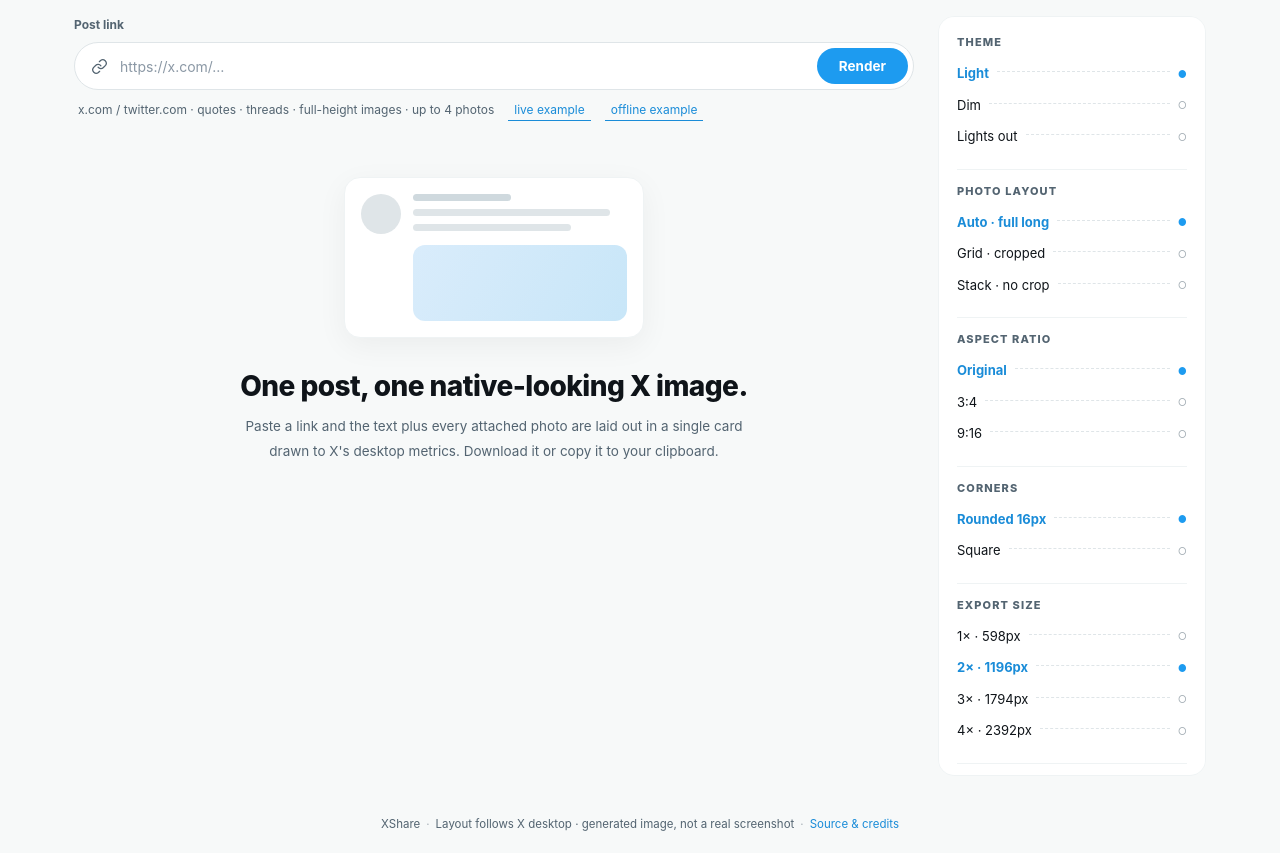
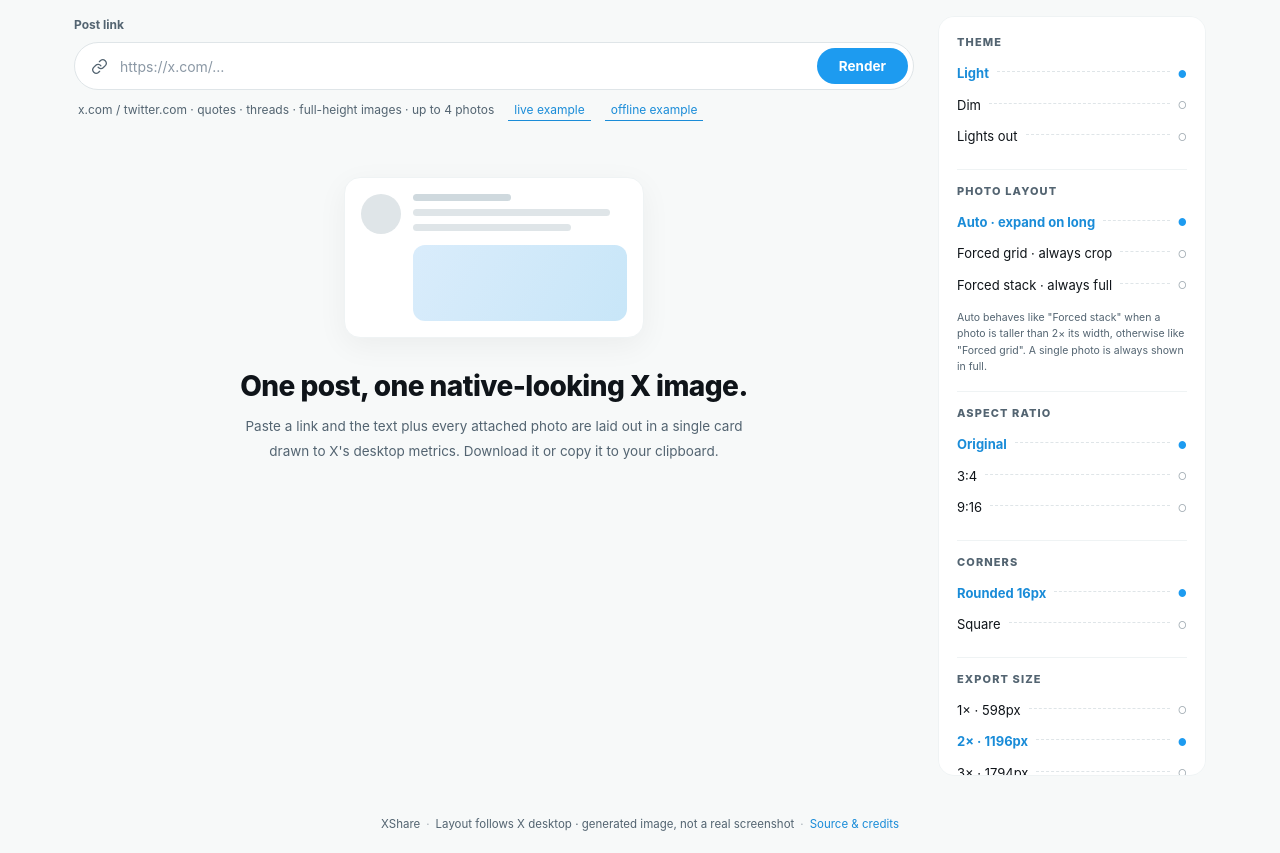
Before and after one commit to springculture/XShare, a plain HTML site: page index.html in a window 1280 px wide. Shown: the part 57-910 px from the top of the page. Drawn offline with Linux system fonts and the light colour scheme.

Commit message:
Clarify photo layout labels: Auto is a shortcut, not a third layout

```diff
--- a/assets/i18n.js
+++ b/assets/i18n.js
@@ -18,9 +18,10 @@ const i18n = {
     themeDim: "Dim",
     themeBlack: "Lights out",
     layout: "Photo layout",
-    layoutAuto: "Auto · full long",
-    grid: "Grid · cropped",
-    stack: "Stack · no crop",
+    layoutAuto: "Auto · expand on long",
+    grid: "Forced grid · always crop",
+    stack: "Forced stack · always full",
+    layoutHint: "Auto behaves like \"Forced stack\" when a photo is taller than 2× its width, otherwise like \"Forced grid\". A single photo is always shown in full.",
     ratio: "Aspect ratio",
     ratioAuto: "Original",
     corners: "Corners",
@@ -77,9 +78,10 @@ const i18n = {
     themeDim: "暗蓝 Dim",
     themeBlack: "纯黑 Lights out",
     layout: "多图布局",
-    layoutAuto: "自动 · 长图完整",
-    grid: "网格 · 原生裁切",
-    stack: "堆叠 · 全部完整",
+    layoutAuto: "自动 · 遇长图展开",
+    grid: "强制网格 · 一律裁切",
+    stack: "强制纵向 · 一律完整",
+    layoutHint: "自动 = 检测到长图（高宽比 ≥ 2）时等同「强制纵向」，否则等同「强制网格」；单图始终完整。",
     ratio: "卡片比例",
     ratioAuto: "原始",
     corners: "边角",
--- a/assets/style.css
+++ b/assets/style.css
@@ -462,6 +462,7 @@ ul { list-style: none; margin: 0; padding: 0; }
 .spec label b::before { content: "□"; font-size: 13px; }
 .spec label input:checked ~ b::before { content: "■"; }
 .spec button:hover span { color: var(--ui-blue-dark); }
+.group__hint { margin-top: 9px; font-size: 10.5px; line-height: 1.55; color: var(--ui-muted); }
 
 .group--actions { padding-top: 18px; }
 .btn-solid {
--- a/index.html
+++ b/index.html
@@ -88,10 +88,11 @@
     <section class="group">
       <h2 class="group__title" data-i18n="layout">多图布局</h2>
       <ul class="spec" id="layout-seg">
-        <li><button type="button" data-value="auto" aria-pressed="true"><span data-i18n="layoutAuto">自动 · 长图完整</span><i></i><b>●</b></button></li>
-        <li><button type="button" data-value="grid" aria-pressed="false"><span data-i18n="grid">网格 · 原生裁切</span><i></i><b>○</b></button></li>
-        <li><button type="button" data-value="stack" aria-pressed="false"><span data-i18n="stack">堆叠 · 全部完整</span><i></i><b>○</b></button></li>
+        <li><button type="button" data-value="auto" aria-pressed="true"><span data-i18n="layoutAuto">自动 · 遇长图展开</span><i></i><b>●</b></button></li>
+        <li><button type="button" data-value="grid" aria-pressed="false"><span data-i18n="grid">强制网格 · 一律裁切</span><i></i><b>○</b></button></li>
+        <li><button type="button" data-value="stack" aria-pressed="false"><span data-i18n="stack">强制纵向 · 一律完整</span><i></i><b>○</b></button></li>
       </ul>
+      <p class="group__hint" data-i18n="layoutHint">自动 = 检测到长图（高宽比 ≥ 2）时等同「强制纵向」，否则等同「强制网格」；单图始终完整。</p>
     </section>
 
     <section class="group">
```
Also changed, not shown: 1 other file.
